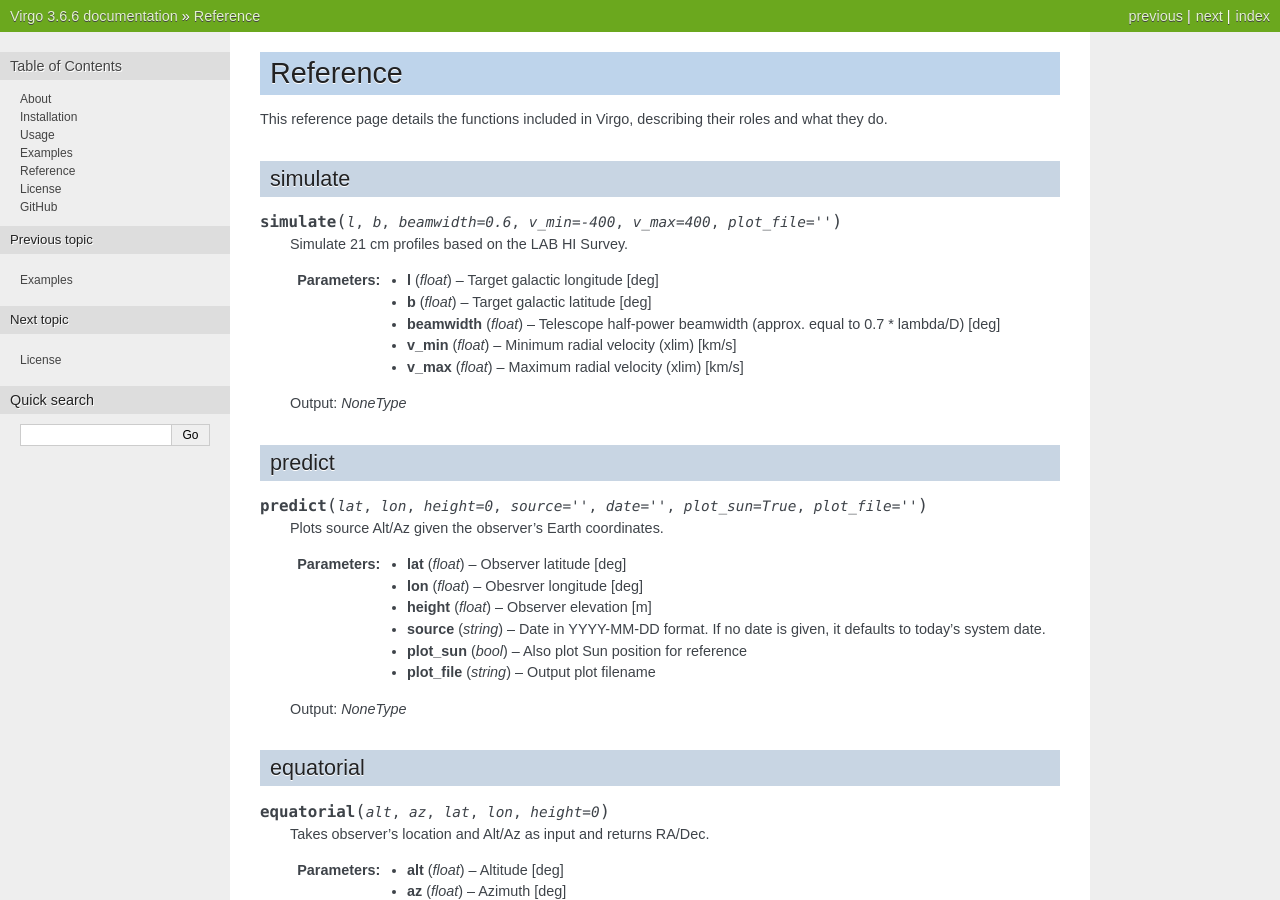
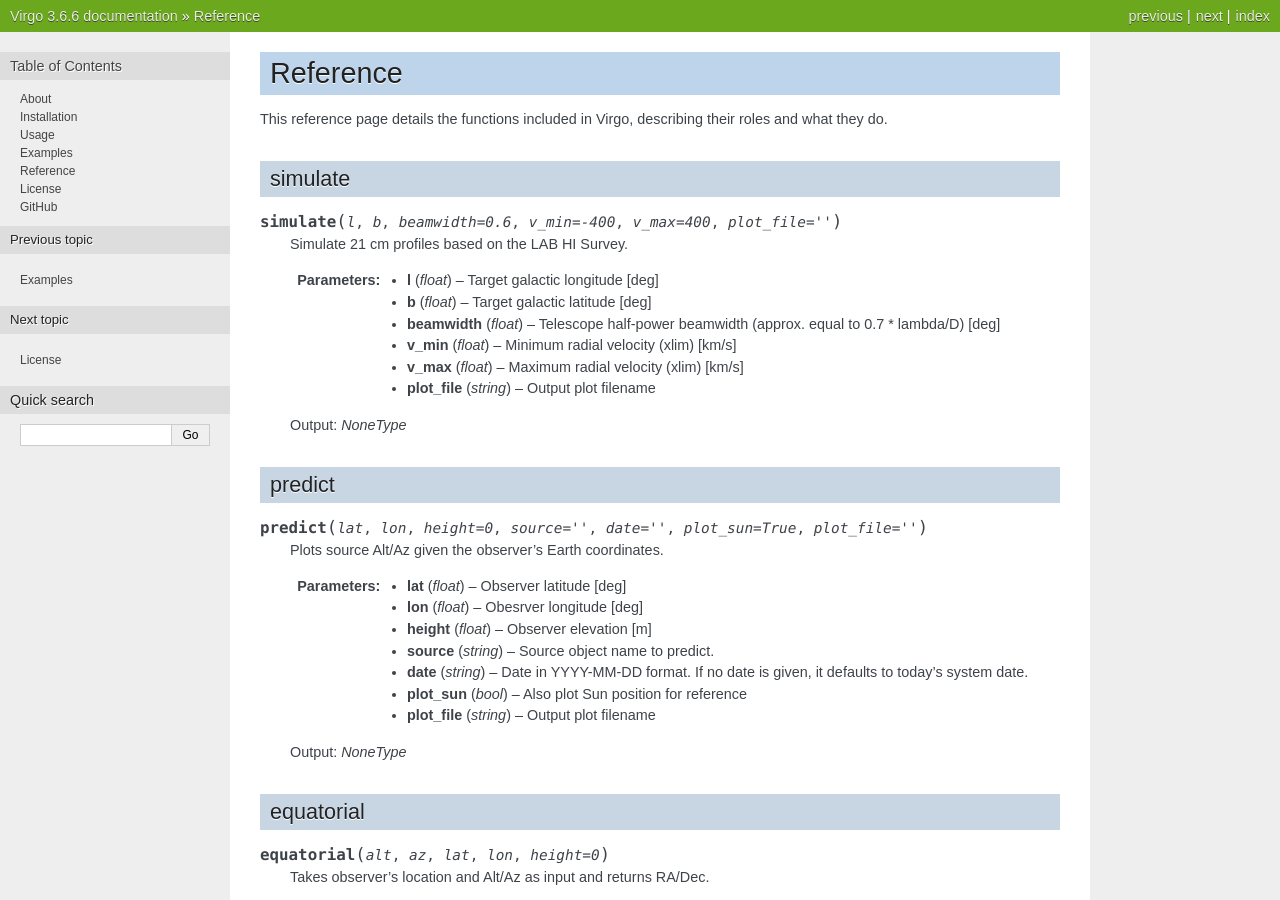
Before and after one commit to 0xCoto/Virgo, a Sphinx documentation site: the page built from docs/source/reference.rst, in a window 1280 px wide and 900 px high. Built offline with Sphinx 7.4.7, drawn with Linux system fonts in a browser that asks for light colours.

Commit message:
Small Doc changes to Predict reference

```diff
--- a/docs/source/reference.rst
+++ b/docs/source/reference.rst
@@ -20,6 +20,8 @@ simulate
    :type v_min: float
    :param v_max: Maximum radial velocity (xlim) [km/s]
    :type v_max: float
+   :param plot_file: Output plot filename
+   :type plot_file: string
 
    Output: *NoneType*
 
@@ -36,8 +38,10 @@ predict
    :type lon: float
    :param height: Observer elevation [m]
    :type height: float
-   :param source: Date in YYYY-MM-DD format. If no date is given, it defaults to today's system date.
+   :param source: Source object name to predict.
    :type source: string
+   :param date: Date in YYYY-MM-DD format. If no date is given, it defaults to today's system date.
+   :type date: string
    :param plot_sun: Also plot Sun position for reference
    :type plot_sun: bool
    :param plot_file: Output plot filename
```
